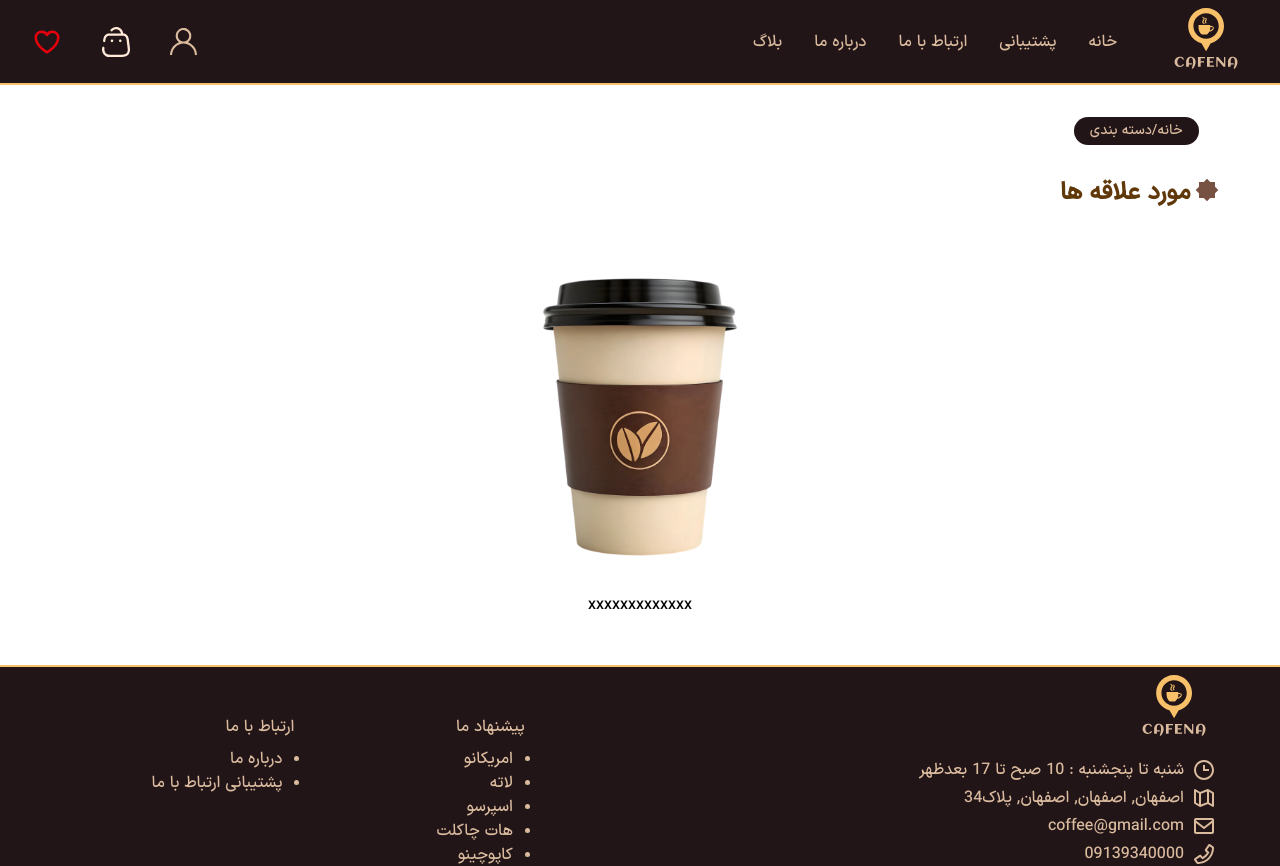
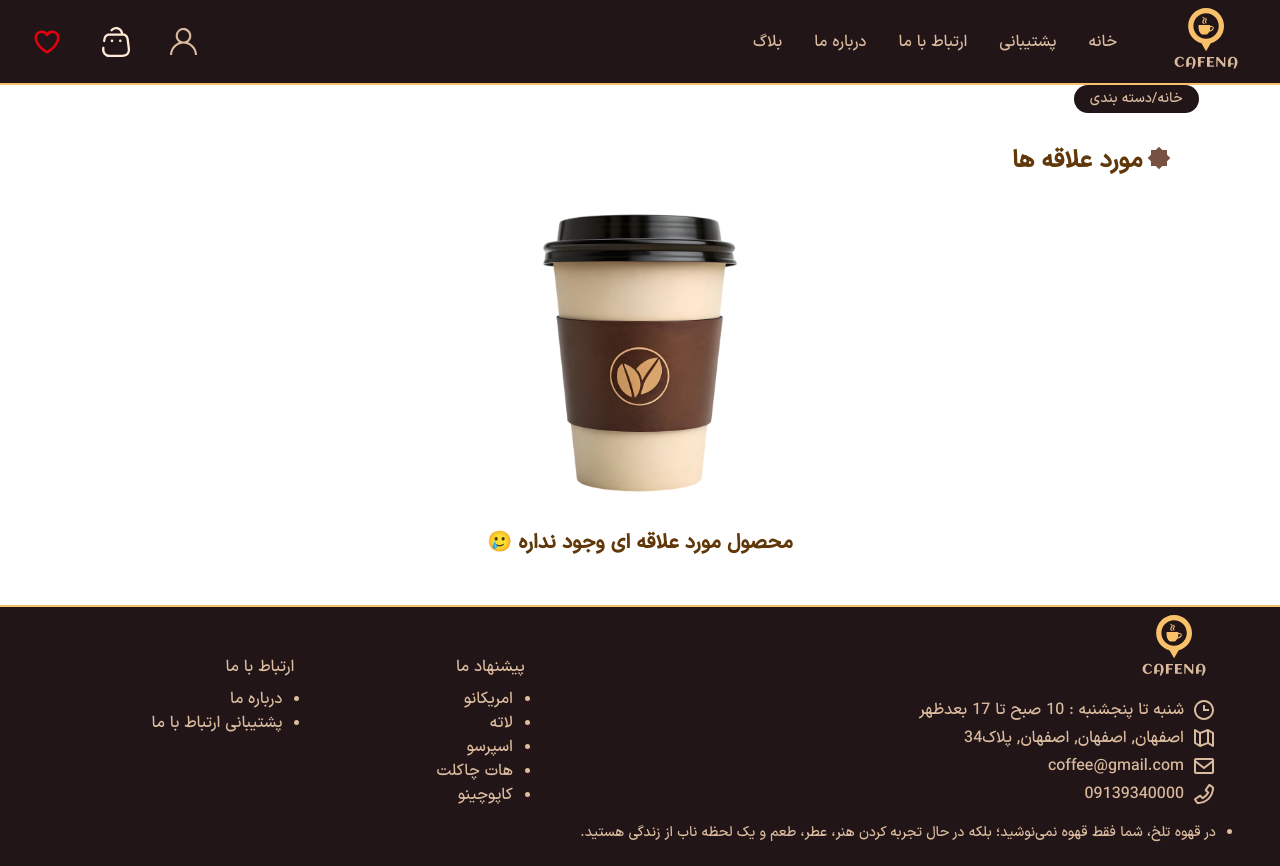
Before and after one commit to Mohammad2954/coffee-shop, a React (Vite) app: page /populer in a window 1280 px wide. Shown: the top 866 px of the page. Built offline with nearby package versions, Linux system fonts and the light colour scheme.

Commit message:
refacto:conver bradcramb&addtitle components to TopPageContent component

```diff
--- a/src/components/Empty/Empty.jsx
+++ b/src/components/Empty/Empty.jsx
@@ -8,7 +8,7 @@ function Empty({ text }) {
         className="w-[22rem] mx-auto"
         alt="empty"
       />
-      <h3 className="text-center">{text}</h3>
+      <h3 className="text-center font-bold sm:text-xl text-coffee">{text}</h3>
     </div>
   );
 }
--- a/src/components/Product/Product.jsx
+++ b/src/components/Product/Product.jsx
@@ -5,7 +5,7 @@ import "./active.css";
 import clsx from "clsx";
 import { useCartStor } from "../../store/useCartStor";
 
-function Product({ menu }) {
+function Product({ menu, setName }) {
   const x = useParams();
   const { id, name, story, image, ingredients, size, description } =
     menu.categories
@@ -36,6 +36,7 @@ function Product({ menu }) {
     sizePro: "lg",
     totalPrice: 1 * size["lg"],
   });
+  setName(name);
 
   const addCartStor = useCartStor((state) => state.addCart);
   const increaseDate = useCartStor((state) => state.increaseDate);
--- /dev/null
+++ b/src/components/TopPageContent/TopPageContent.jsx
@@ -0,0 +1,16 @@
+import React from "react";
+import BreadCramb from "../BreadCramb/BreadCramb";
+import AddTitle from "../All/AddTitle";
+
+function TopPageContent({ message }) {
+  return (
+    <div>
+      <BreadCramb />
+      <div className="mt-8 mr-16">
+        <AddTitle title={message} />
+      </div>
+    </div>
+  );
+}
+
+export default TopPageContent;
--- a/src/pages/About.jsx
+++ b/src/pages/About.jsx
@@ -1,16 +1,11 @@
 import React from "react";
-import BreadCramb from "../components/BreadCramb/BreadCramb";
-import AddTitle from "../components/All/AddTitle";
+
+import TopPageContent from "../components/TopPageContent/TopPageContent";
 
 function About() {
   return (
     <div className="max-w-content mx-auto px-8">
-      <div className="my-8">
-        <BreadCramb />
-        <div className="mt-8 mr-4">
-          <AddTitle title={"درباره ما"} />
-        </div>
-      </div>
+      <TopPageContent message={"درباره ما"} />
       <div className="shadow-[0_0_40px_-5px_rgba(0,0,0,0.25)] bg-coffee-bg text-text-header rounded-lg p-4 px-6">
         <h3 className="text-xl font-bold my-2">
           به دنیای عطر و طعم واقعی قهوه، خوش آمدید!
--- a/src/pages/Blog.jsx
+++ b/src/pages/Blog.jsx
@@ -1,16 +1,12 @@
 import React from "react";
 import BreadCramb from "../components/BreadCramb/BreadCramb";
 import AddTitle from "../components/All/AddTitle";
+import TopPageContent from "../components/TopPageContent/TopPageContent";
 
 function Blog() {
   return (
     <div className="max-w-content mx-auto px-8">
-      <div className="my-8">
-        <BreadCramb />
-        <div className="mt-8 mr-4">
-          <AddTitle title={"بلاگ"} />
-        </div>
-      </div>
+      <TopPageContent message={"وبلاگ"} />
       <div className="grid grid-cols-4 gap-3">
         <article className=" col-span-full sm:col-span-2 lg:col-span-1  shadow-[0_0_40px_-5px_rgba(0,0,0,0.25)] rounded-lg overflow-hidden p-4">
           <img src="/img/blog/blog.jpg" alt="" className="w-full " />
--- a/src/pages/Cart.jsx
+++ b/src/pages/Cart.jsx
@@ -1,7 +1,9 @@
 import BreadCramb from "../components/BreadCramb/BreadCramb";
 import CartProduct from "../components/Cart/CartProduct";
 import { useCartStor } from "../store/useCartStor";
-
+import Empty from "../components/Empty/Empty";
+import AddTitle from "../components/All/AddTitle";
+import TopPageContent from "../components/TopPageContent/TopPageContent";
 function Cart() {
   const allItem = useCartStor((state) => state.item);
   const total = allItem.reduce((prev, nex) => {
@@ -10,9 +12,8 @@ function Cart() {
 
   return (
     <div className="mt-20 max-w-content mx-auto px-8">
-      <div>
-        <BreadCramb />
-      </div>
+      <TopPageContent message={"سبد خرید"} />
+      {allItem.length > 0 ? (
         <div className="grid grid-cols-12 gap-6">
           <div className="col-span-full lg:col-span-7   ">
             {allItem?.map((e) => {
@@ -52,6 +53,9 @@ function Cart() {
             </div>
           </div>
         </div>
+      ) : (
+        <Empty text={"سبد خرید خالیست 🥲"} />
+      )}
     </div>
   );
 }
--- a/src/pages/Category.jsx
+++ b/src/pages/Category.jsx
@@ -1,4 +1,3 @@
-import BreadCramb from "../components/BreadCramb/BreadCramb";
 import Sidebar from "../components/Category/Sidebar";
 import Sorted from "../components/Category/Sorted";
 import Product from "../components/Home/Product/Product";
@@ -7,6 +6,7 @@ import { useGetProducts } from "../components/hooks/useGetProducts.jsx";
 import { API_URL } from "../components/constants/api.js";
 import LoaderSpinner from "../components/LoaderSpiner/LoaderSpinner.jsx";
 import { useNavigate } from "react-router";
+import TopPageContent from "../components/TopPageContent/TopPageContent.jsx";
 
 function Category() {
   const { data: menu, isLoading, error } = useGetProducts({ url: API_URL });
@@ -19,7 +19,7 @@ function Category() {
 
   return (
     <div className=" mx-auto mt-20 px-8">
-      <BreadCramb />
+      <TopPageContent message={"دسته بندی"} />
       <div className=" bg-[#FFE5BE]    px-8  rounded-lg flex items-center justify-between py-4">
         <div className="flex gap-4 justify-between ga-4 w-full sm:flex-row flex-col">
           <div className="flex items-center gap-3 h-8">
--- a/src/pages/ContactUs.jsx
+++ b/src/pages/ContactUs.jsx
@@ -1,16 +1,10 @@
 import React from "react";
-import BreadCramb from "../components/BreadCramb/BreadCramb";
-import AddTitle from "../components/All/AddTitle";
+import TopPageContent from "../components/TopPageContent/TopPageContent";
 
 function ContactUs() {
   return (
     <div className="max-w-content mx-auto px-8">
-      <div className="my-8">
-        <BreadCramb />
-        <div className="mt-8 mr-4">
-          <AddTitle title={"ارتباط با ما"} />
-        </div>
-      </div>
+      <TopPageContent message={"درباره ما"} />
       <div className="grid grid-cols-12 gap-4  ">
         <div className=" h-fit bg-[#FFE5BE] col-span-full sm:col-span-6 shadow-[0_0_40px_-5px_rgba(0,0,0,0.25)] p-4 rounded-3xl rounded-tr-none pb-6">
           <div className="mb-8 border-r pr-3">
--- a/src/pages/Populer.jsx
+++ b/src/pages/Populer.jsx
@@ -1,9 +1,8 @@
 import React from "react";
-import BreadCramb from "../components/BreadCramb/BreadCramb";
-import AddTitle from "../components/All/AddTitle";
 import { useStoreLove } from "../store/useStoreLove";
 import Product from "../components/Home/Product/Product";
 import Empty from "../components/Empty/Empty";
+import TopPageContent from "../components/TopPageContent/TopPageContent";
 
 function Populer() {
   const AllData = useStoreLove((state) => state.AllData);
@@ -11,12 +10,7 @@ function Populer() {
 
   return (
     <div className="max-w-content mx-auto px-8">
-      <div className="my-8">
-        <BreadCramb />
-        <div className="mt-8 mr-4">
-          <AddTitle title={"مورد علاقه ها"} />
-        </div>
-      </div>
+      <TopPageContent message={"مورد علاقه ها"} />
 
       {AllData.filter((e) => e.love === true).length > 0 ? (
         <div className="col-span-4 sm:col-span-3 grid grid-cols-1 sm:grid-cols-2 lg:grid-cols-5 gap-4 mt-4">
@@ -25,7 +19,7 @@ function Populer() {
           ))}
         </div>
       ) : (
-        <Empty text={"xxxxxxxxxxxxx"} />
+        <Empty text={"محصول مورد علاقه ای وجود نداره 🥲"} />
       )}
     </div>
   );
--- a/src/pages/ProductPage.jsx
+++ b/src/pages/ProductPage.jsx
@@ -1,21 +1,23 @@
-import React from "react";
+import React, { useState } from "react";
 import Product from "../components/Product/Product";
 import BreadCramb from "../components/BreadCramb/BreadCramb";
 import { useLocation, useMatch, useMatches, useParams } from "react-router";
 import { useGetProducts } from "../components/hooks/useGetProducts.jsx";
 import { API_URL } from "../components/constants/api.js";
 import LoaderSpinner from "../components/LoaderSpiner/LoaderSpinner.jsx";
+import TopPageContent from "../components/TopPageContent/TopPageContent.jsx";
 function ProductPage() {
   const { data: menu, isLoading, error } = useGetProducts({ url: API_URL });
 
   if (isLoading) return <LoaderSpinner />;
   if (error) return <div>خطا: {error.message}</div>;
+  const [name, setName] = useState();
   return (
     <div>
       <div className="max-w-content mx-auto px-8 mt-8">
-        <BreadCramb />
+        <TopPageContent message={name} />
       </div>
-      <Product menu={menu} />
+      <Product menu={menu} setName={setName} />
     </div>
   );
 }
```
Lines whose indentation alone changed are shown as unchanged.
